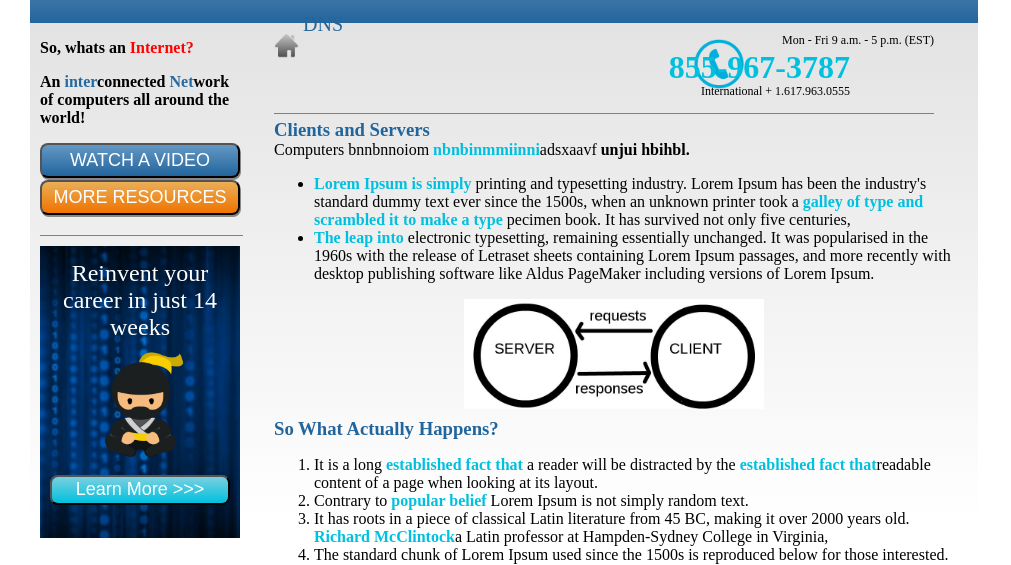
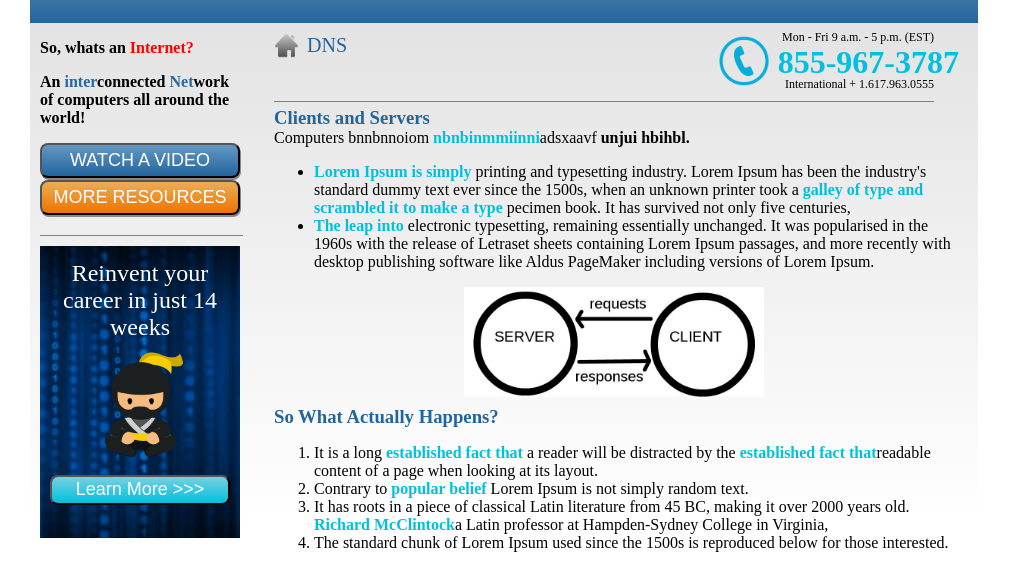
Before and after one commit to Franchesca-O/DojoReview, a plain HTML site: page WebFundamentals/CSS/internet/index.html in a window 1280 px wide. Shown: the part 151-716 px from the top of the page, without its empty margins (0-1011 px from the left). Drawn offline with Linux system fonts and the light colour scheme.

Commit message:
modified internet

```diff
--- a/WebFundamentals/CSS/internet/style.css
+++ b/WebFundamentals/CSS/internet/style.css
@@ -143,7 +143,7 @@
 #bodyh{
     display: inline-block;
     width: 660px;
-    height: 80px;
+    height: 68px;
     border-bottom: 1px solid gray;
 }
 #dns {
@@ -151,8 +151,8 @@
     color: #22669d;
     vertical-align: middle;
     font-size: 20px;
-    position: absolute;
-    top: 18%;
+    position: relative;
+    margin: 0px;
 }
 #contact {
     display: inline-block;
@@ -160,12 +160,13 @@
     height: 80px;
     float: right;
     text-align: right;
+    margin-top: -3px;
 
 }
 #phone {
     width:50px;
     display: inline-block;
-    margin-right: 15px;
+    margin-right: -10px;
     margin-top: 6px;
 }
 #little, #int{
@@ -177,16 +178,16 @@
 #number{
     display: inline-block;
     margin: 0px;
-    position: absolute;
-    top: 200px;
-    right: 430px;
+    position: relative;
+    top: -46px;
+    right: -25px;
     color:#00c0df;
 }
 
 #int {
-    position: absolute;
-    top: 235px;
-    right: 430px;
+    position: relative;
+    top: -50px;
+    right: 0px;
 
 }
 #cs_header {
```
